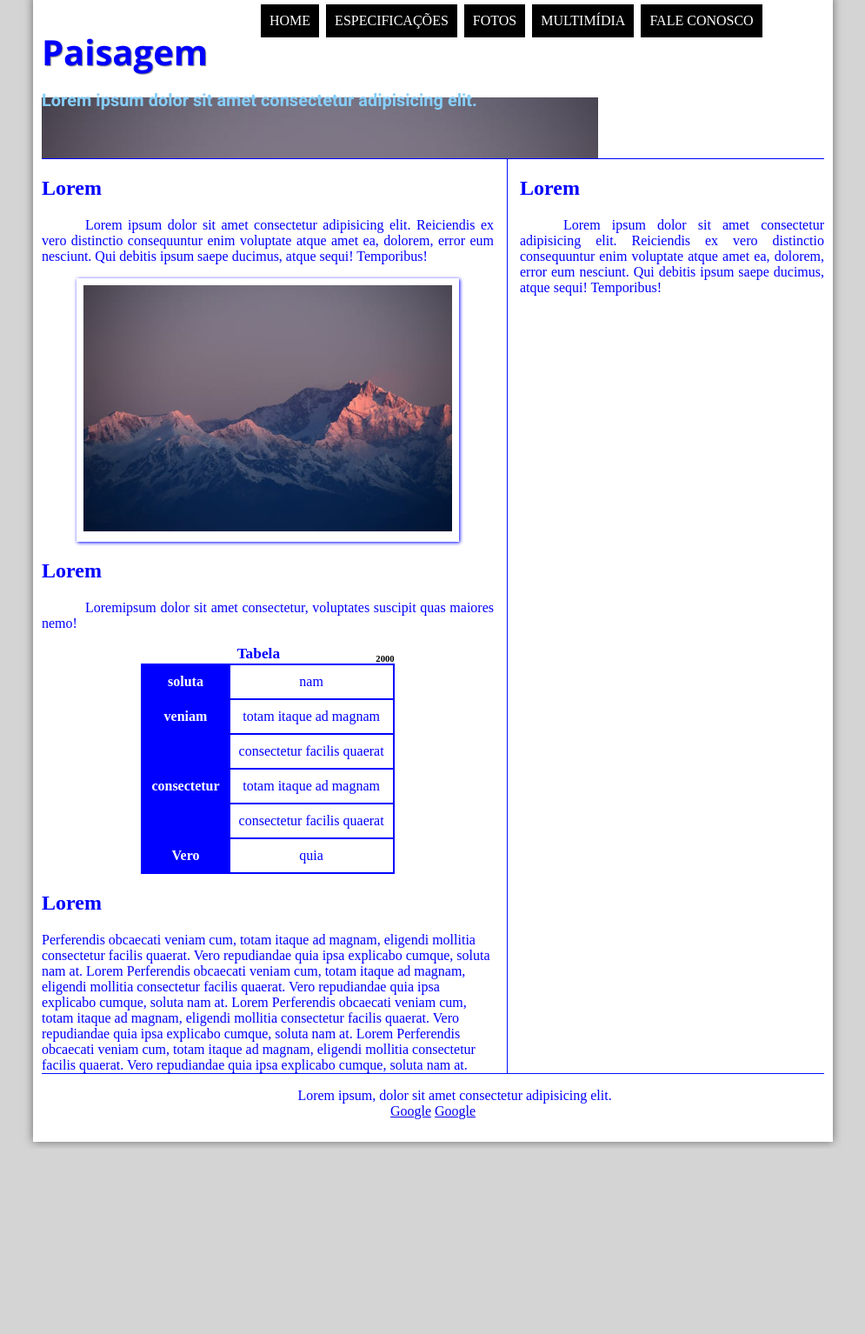
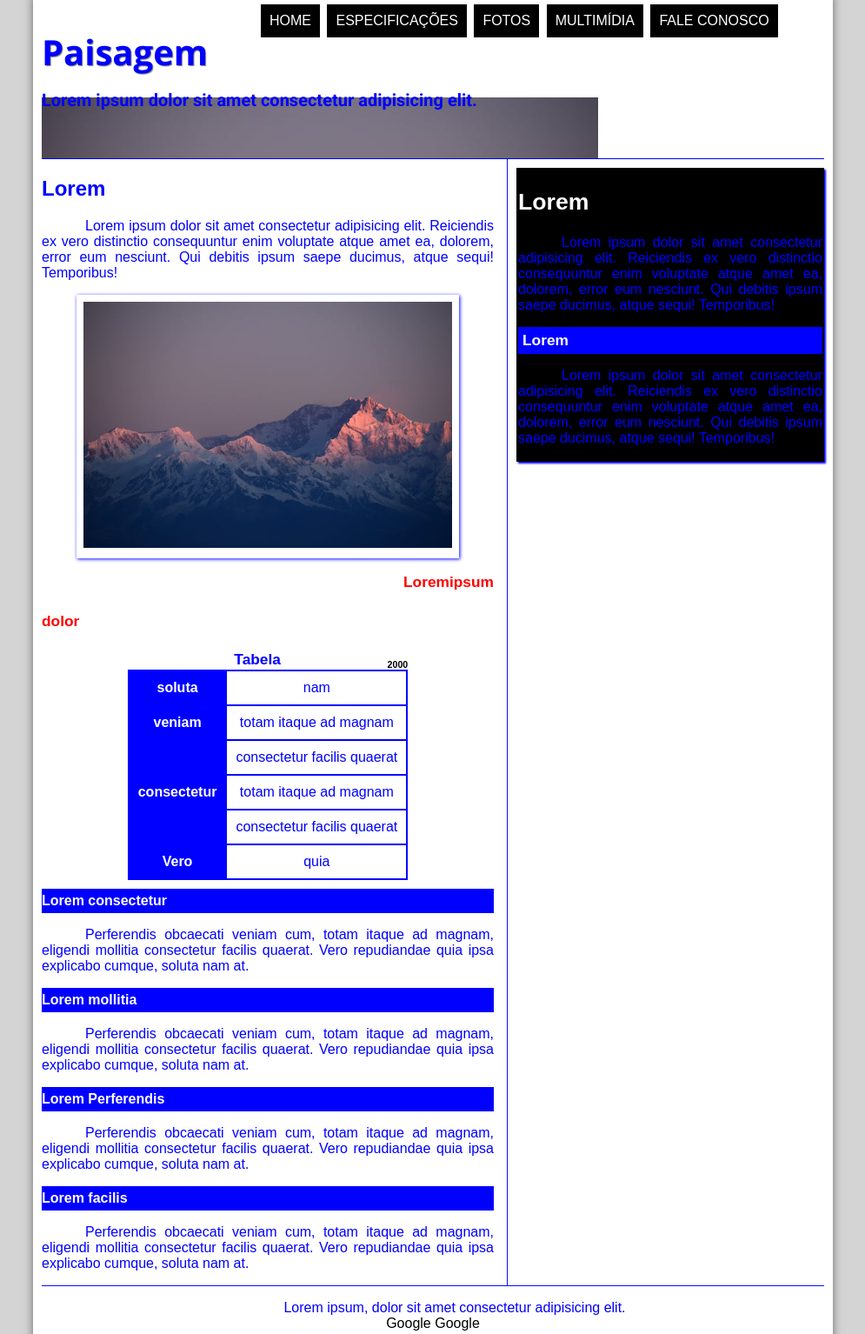
Before and after one commit to Guilhermefariah/Template, a plain HTML site: page index.html in a window 1280 px wide. Shown: the part 13-1547 px from the top of the page at 87% size, without its empty margins (142-1137 px from the left). Before the commit the page ends 1334 px from the top, so only its background shows below. Drawn offline with nearby package versions, Linux system fonts and the light colour scheme.

Commit message:
Interfaces

```diff
--- a/assets/css/style.css
+++ b/assets/css/style.css
@@ -3,6 +3,7 @@
 body {
     background-color: hsl(0, 0%, 83%);
     color: #0000ff;
+    font-family: Arial, Helvetica, sans-serif;
 }
 
 div#interface {
@@ -11,6 +12,20 @@ div#interface {
     margin: 0px auto 0px auto;
     box-shadow: 0px 0px 10px rgba(0, 0, 0, 0.5);
     padding: 10px;
+}
+
+p {
+    text-align: justify;
+    text-indent: 50px;
+}
+
+a {
+    color: #000;
+    text-decoration: none;
+}
+
+a:hover {
+    text-decoration: underline;
 }
 
 header#cabecalho {
@@ -30,14 +45,25 @@ header#cabecalho h1#logo {
 
 header#cabecalho h2 {
     font-family: "Roboto", sans-serif;
-    color: #87cefa;
+    color: #0000ff;
     font-size: 15pt;
     padding: 0px;
 }
 
-p {
-    text-align: justify;
-    text-indent: 50px;
+main article#cabecalho-artigo h1 {
+    font-family: sans-serif;
+    font-size: 13pt;
+    color: #ff0000;
+}
+
+main article#cabecalho-artigo h3 {
+    font-family: sans-serif;
+    font-size: 13pt;
+    color: #ff0000;
+}
+
+.direita {
+    text-align: right;
 }
 
 figure.foto-legenda {
@@ -114,6 +140,14 @@ section#corpo {
     padding-right: 15px;
 }
 
+article#noticia-principal h2 {
+    font-size: 12pt;
+    color: #fff;
+    background-color: #0000ff;
+    padding: 5px 0px 5px 0px;
+    margin: 10px 0px 10px 0px;
+}
+
 table#tabelaspec {
     border: 1px solid #0000ff;
     border-spacing: 0px;
@@ -158,6 +192,23 @@ aside#lateral {
     display: block;
     width: 350px;
     float: right;
+    background-color: #000;
+    padding: 2px;
+    margin-top: 10px;
+    box-shadow: 2px 2px 2px #0000ff;
+}
+
+aside#lateral h1 {
+    font-family: sans-serif;
+    font-size: 20pt;
+    color: #fff;
+}
+
+aside#lateral h2 {
+    background-color: #0000ff;
+    font-size: 13pt;
+    color: #fff;
+    padding: 5px;
 }
 
 footer#rodape {
--- a/index.html
+++ b/index.html
@@ -45,8 +45,11 @@
                     </figcaption>
                 </figure>
 
-                <h1>Lorem</h1>
-                <p>Loremipsum dolor sit amet consectetur, voluptates suscipit quas maiores nemo!</p>
+                <article id="noticia-principal">
+                    <article id="cabecalho-artigo">
+                        <h3 class="direita">Loremipsum</h3>
+                        <h1>dolor</h1>
+                    </article>
 
                     <table id="tabelaspec">
                         <caption>Tabela <span>2000</span></caption>
@@ -74,30 +77,44 @@
                         </tr>
                     </table>
 
-                <h1>Lorem</h1>
+                    <h2>Lorem consectetur</h2>
+                    <p>
+                        Perferendis obcaecati veniam cum, totam itaque ad magnam, eligendi mollitia consectetur facilis
+                        quaerat.
+                        Vero repudiandae quia ipsa explicabo cumque, soluta nam at.
+                    </p>
 
-                Perferendis obcaecati veniam cum, totam itaque ad magnam, eligendi mollitia consectetur facilis quaerat.
+                    <h2>Lorem mollitia</h2>
+                    <p>
+                        Perferendis obcaecati veniam cum, totam itaque ad magnam, eligendi mollitia consectetur facilis
+                        quaerat.
                         Vero repudiandae quia ipsa explicabo cumque, soluta nam at.
+                    </p>
 
-                Lorem
+                    <h2>Lorem Perferendis</h2>
+                    <p>
+                        Perferendis obcaecati veniam cum, totam itaque ad magnam, eligendi mollitia consectetur facilis
+                        quaerat.
+                        Vero repudiandae quia ipsa explicabo cumque, soluta nam at.
+                    </p>
 
-                Perferendis obcaecati veniam cum, totam itaque ad magnam, eligendi mollitia consectetur facilis quaerat.
+                    <h2>Lorem facilis</h2>
+                    <p>
+                        Perferendis obcaecati veniam cum, totam itaque ad magnam, eligendi mollitia consectetur facilis
+                        quaerat.
                         Vero repudiandae quia ipsa explicabo cumque, soluta nam at.
-
-                Lorem
-
-                Perferendis obcaecati veniam cum, totam itaque ad magnam, eligendi mollitia consectetur facilis quaerat.
-                Vero repudiandae quia ipsa explicabo cumque, soluta nam at.
-
-                Lorem
-
-                Perferendis obcaecati veniam cum, totam itaque ad magnam, eligendi mollitia consectetur facilis quaerat.
-                Vero repudiandae quia ipsa explicabo cumque, soluta nam at.
-
+                    </p>
+                </article>
             </section>
 
             <aside id="lateral">
                 <h1>Lorem</h1>
+                <p>Lorem ipsum dolor sit amet consectetur adipisicing elit. Reiciendis ex vero distinctio consequuntur
+                    enim
+                    voluptate atque amet ea, dolorem, error eum nesciunt. Qui debitis ipsum saepe ducimus, atque sequi!
+                    Temporibus!
+                </p>
+                <h2>Lorem</h2>
                 <p>Lorem ipsum dolor sit amet consectetur adipisicing elit. Reiciendis ex vero distinctio consequuntur
                     enim
                     voluptate atque amet ea, dolorem, error eum nesciunt. Qui debitis ipsum saepe ducimus, atque sequi!
```
Lines whose indentation alone changed are shown as unchanged.
